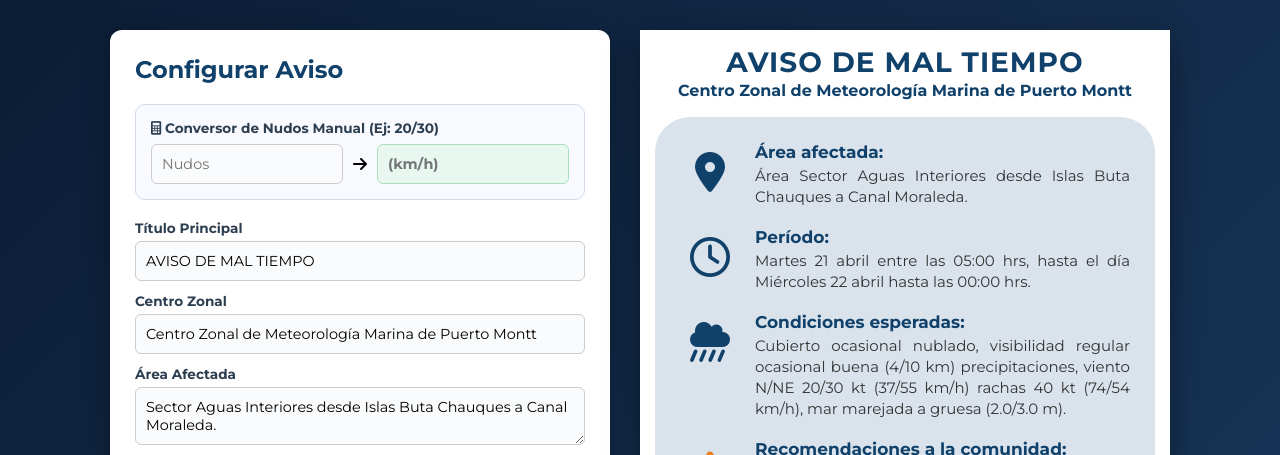
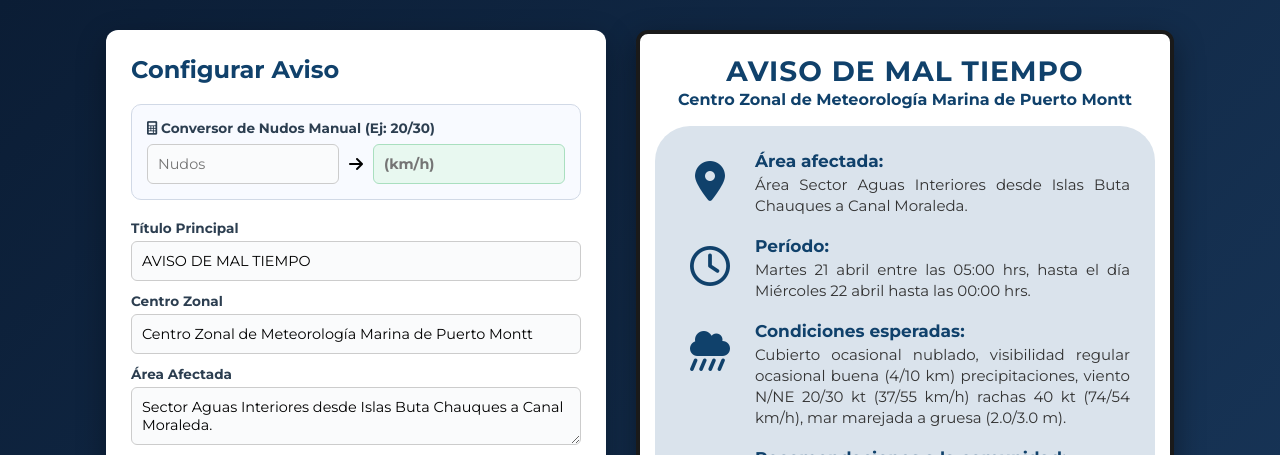
Before and after one commit to Fran5142/AVISOS-JPG, a plain HTML site: page index.html in a window 1280 px wide. Shown: the top 455 px of the page. Drawn offline with nearby package versions, Linux system fonts and the light colour scheme.

Commit message:
Update index.html

```diff
--- a/index.html
+++ b/index.html
@@ -130,11 +130,17 @@
             height: fit-content;
             align-self: flex-start;
             box-shadow: 0 10px 30px rgba(0,0,0,0.4);
+
+            /* --- NUEVO MARCO --- */
+            border: 4px solid #1a1a1a; /* Línea negra/gris muy oscuro */
+            border-radius: 12px; /* Esquinas sutilmente redondeadas */
+            overflow: hidden; /* Asegura que las esquinas se corten limpiamente */
         }
 
         .header {
             text-align: center;
             margin-bottom: 15px;
+            margin-top: 5px; /* Pequeño margen para separarlo del borde superior */
         }
 
         .header h1 {
@@ -433,7 +439,7 @@
                     "diciembre": "Diciembre",
                     "lunes": "Lunes", "martes": "Martes", "miércoles": "Miércoles",
                     "jueves": "Jueves", "viernes": "Viernes", "sábado": "Sábado", "domingo": "Domingo",
-                    "utc": "UTC", "hrs": "hrs."
+                    "utc": "UTC", "hrs": "hrs.", "am": "AM.", "pm": "PM."
                 };
                 for (const [k, v] of Object.entries(nombresPropios)) {
                     res = res.replace(new RegExp("\\b" + k + "\\b", "g"), v);
```
